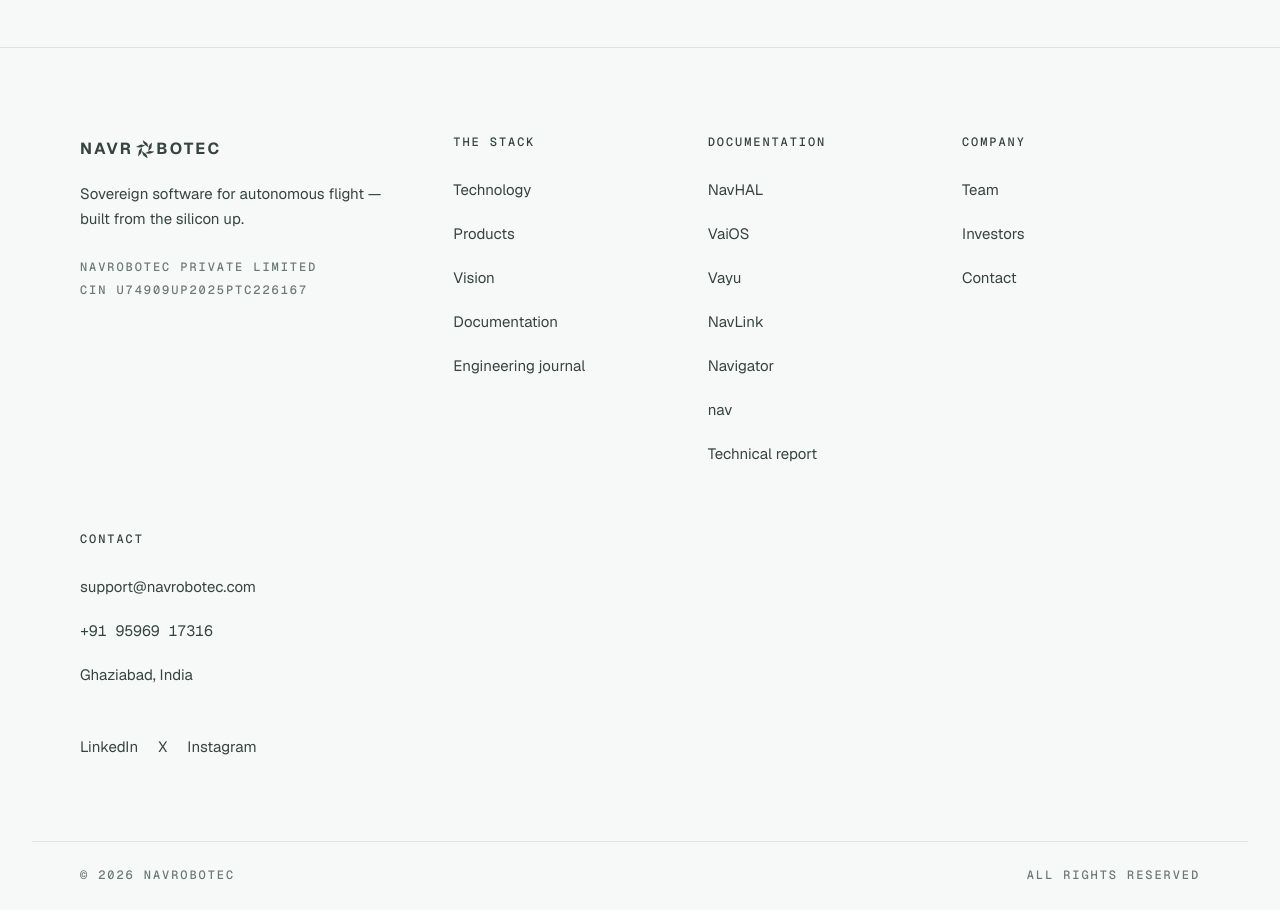
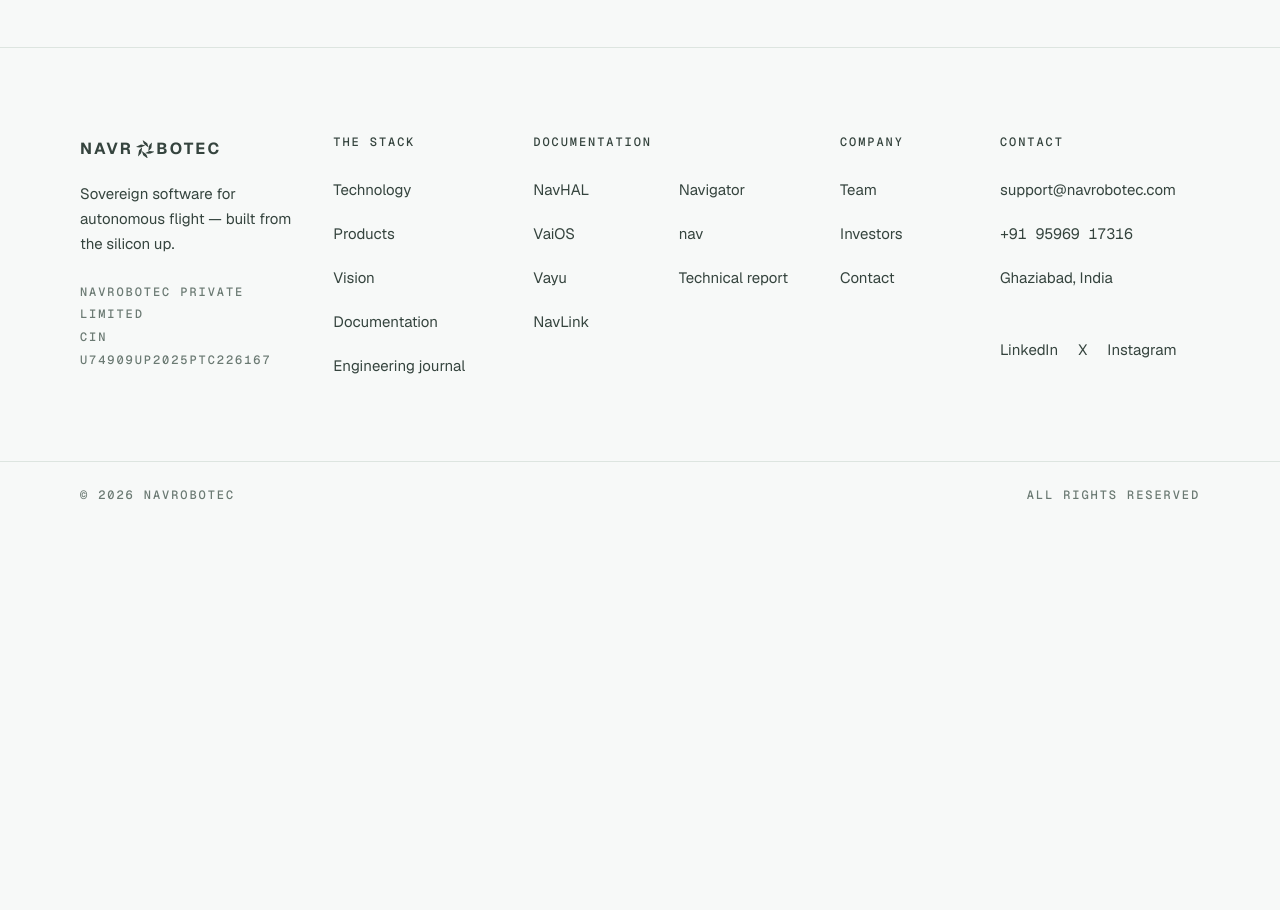
Before and after one commit to ragnar-vallhala/navrobotec-drone, a Next.js app: page /docs/nav/architecture in a window 1280 px wide. Shown: the part 6580-7490 px from the top of the page. After the commit the page ends 7109 px from the top, so only its background shows below. Built offline with nearby package versions, Linux system fonts and the light colour scheme; no server answers.

Commit message:
Footer: balanced grid (brand plus four columns in one row), documentation in two columns, full-width divider, tidy stacking at tablet and mobile

```diff
--- a/components/Footer.module.css
+++ b/components/Footer.module.css
@@ -35,26 +35,39 @@
 .muted { color: var(--faint); font-size: 0.9375rem; }
 .social { margin-top: 1.75rem; flex-direction: row; flex-wrap: wrap; gap: 1.25rem; }
 
+.bottomBar { border-top: 1px solid var(--line); }
 .bottom {
   display: flex;
   flex-wrap: wrap;
   justify-content: space-between;
   gap: 0.75rem;
   padding-block: 1.5rem;
-  border-top: 1px solid var(--line);
 }
 
+.col { min-width: 0; }
+.docs { display: grid; grid-template-columns: repeat(2, minmax(0, 1fr)); column-gap: 1.5rem; }
+
+/* Mobile: one column, brand first. Tablet: three columns. Desktop: brand on
+   top, four columns in one row. Wide: brand and all four in a single row. */
+.brandCol { max-width: 24rem; }
 @media (min-width: 48rem) {
-  .inner { grid-template-columns: 1.4fr 1fr 1fr; }
+  .inner { grid-template-columns: repeat(3, minmax(0, 1fr)); column-gap: 2rem; }
+  .brandCol { grid-column: 1 / -1; }
+  .docsCol, .contactCol { grid-column: span 2; }
 }
 @media (min-width: 62rem) {
-  .inner { grid-template-columns: 1.6fr 1fr 1fr 1.2fr; }
+  .inner { grid-template-columns: 1fr 2fr 1fr 1.4fr; column-gap: 2.5rem; }
+  .docsCol, .contactCol { grid-column: auto; }
+}
+@media (min-width: 80rem) {
+  .inner { grid-template-columns: 1.6fr 1.2fr 2fr 0.9fr 1.5fr; }
+  .brandCol { grid-column: auto; }
 }
 
 /* Stacked links need a real 44px row, not an overlay: overlays on a column of
    neighbours would fight over the same pixels. The gap moves into the row. */
 .list { gap: 0; }
-.link { display: inline-flex; align-items: center; min-height: 2.75rem; }
+.link { white-space: nowrap; display: inline-flex; align-items: center; min-height: 2.75rem; }
 .muted { display: flex; align-items: center; min-height: 2.75rem; }
 .social { gap: 0 1.25rem; }
 .brand { position: relative; }
--- a/components/Footer.tsx
+++ b/components/Footer.tsx
@@ -22,18 +22,6 @@ const SECTIONS = [
     ],
   },
   {
-    title: "Documentation",
-    links: [
-      { href: "/docs/navhal", label: "NavHAL" },
-      { href: "/docs/vaios", label: "VaiOS" },
-      { href: "/docs/vayu", label: "Vayu" },
-      { href: "/docs/navlink", label: "NavLink" },
-      { href: "/docs/navigator", label: "Navigator" },
-      { href: "/docs/nav", label: "nav" },
-      { href: "/docs/report", label: "Technical report" },
-    ],
-  },
-  {
     title: "Company",
     links: [
       { href: "/team", label: "Team" },
@@ -41,6 +29,21 @@ const SECTIONS = [
       { href: "/contact", label: "Contact" },
     ],
   },
+];
+
+/* Documentation is the longest list, so it sits in two columns. */
+const DOCS = [
+  [
+    { href: "/docs/navhal", label: "NavHAL" },
+    { href: "/docs/vaios", label: "VaiOS" },
+    { href: "/docs/vayu", label: "Vayu" },
+    { href: "/docs/navlink", label: "NavLink" },
+  ],
+  [
+    { href: "/docs/navigator", label: "Navigator" },
+    { href: "/docs/nav", label: "nav" },
+    { href: "/docs/report", label: "Technical report" },
+  ],
 ];
 
 const SOCIAL = [
@@ -70,11 +73,10 @@ export default function Footer() {
           </p>
         </div>
 
-        {SECTIONS.map((section) => (
-          <nav key={section.title} className={styles.col} aria-label={section.title}>
-            <h2 className={`label ${styles.colTitle}`}>{section.title}</h2>
+        <nav className={styles.col} aria-label={SECTIONS[0].title}>
+          <h2 className={`label ${styles.colTitle}`}>{SECTIONS[0].title}</h2>
           <ul className={styles.list}>
-              {section.links.map((link) => (
+            {SECTIONS[0].links.map((link) => (
               <li key={link.href}>
                 <Link href={link.href} className={styles.link}>
                   {link.label}
@@ -83,9 +85,38 @@ export default function Footer() {
             ))}
           </ul>
         </nav>
+
+        <nav className={`${styles.col} ${styles.docsCol}`} aria-label="Documentation">
+          <h2 className={`label ${styles.colTitle}`}>Documentation</h2>
+          <div className={styles.docs}>
+            {DOCS.map((group, i) => (
+              <ul key={i} className={styles.list}>
+                {group.map((link) => (
+                  <li key={link.href}>
+                    <Link href={link.href} className={styles.link}>
+                      {link.label}
+                    </Link>
+                  </li>
                 ))}
+              </ul>
+            ))}
+          </div>
+        </nav>
 
-        <div className={styles.col}>
+        <nav className={styles.col} aria-label={SECTIONS[1].title}>
+          <h2 className={`label ${styles.colTitle}`}>{SECTIONS[1].title}</h2>
+          <ul className={styles.list}>
+            {SECTIONS[1].links.map((link) => (
+              <li key={link.href}>
+                <Link href={link.href} className={styles.link}>
+                  {link.label}
+                </Link>
+              </li>
+            ))}
+          </ul>
+        </nav>
+
+        <div className={`${styles.col} ${styles.contactCol}`}>
           <h2 className={`label ${styles.colTitle}`}>Contact</h2>
           <ul className={styles.list}>
             <li>
@@ -117,10 +148,12 @@ export default function Footer() {
         </div>
       </div>
 
+      <div className={styles.bottomBar}>
         <div className={`shell ${styles.bottom}`}>
           <p className="label">© {new Date().getFullYear()} NAVRobotec</p>
           <p className="label">All rights reserved</p>
         </div>
+      </div>
     </footer>
   );
 }
```
Lines whose indentation alone changed are shown as unchanged.
